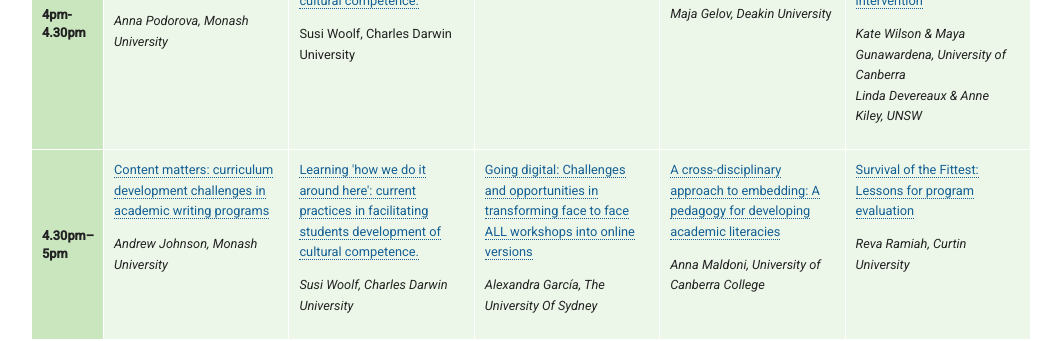
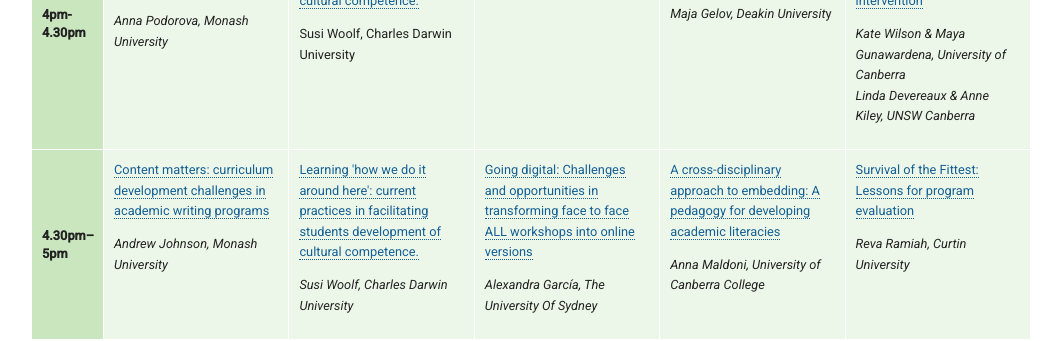
Before and after one commit to aallconference2017/aallconference2017.github.io, a Jekyll site: the page built from program/index.html, in a window 1280 px wide and 900 px high, scrolled down 2333 px. Shown: the part 172-513 px from the top of the window, without its empty margins (113-1174 px from the left). Built offline with Jekyll 4.4.1, drawn with Linux system fonts in a browser that asks for light colours.

Commit message:
Updated 'program/index.html' via CloudCannon

```diff
--- a/program/index.html
+++ b/program/index.html
@@ -93,7 +93,7 @@ show_jump_links: true
                                 <td><div class="editable"><p><a href="/Abstracts/Learning 'how we do it around here'- current practices in facilitating students development of cultural competence. .pdf">Learning 'how we do it around here': current practices in facilitating students development of cultural competence.</a></p><p>Susi Woolf, Charles Darwin University</p></div></td>
                                 <td><div class="editable"><p><a href="__notset__">Extending the learning potential of the LMS</a></p><p><em>Juanita Custance, Victoria University</em></p></div></td>
                                 <td><div class="editable"><p><a href="/Abstracts/Are we on the same page Collaborating when attitudes on teaching and learning differ .pdf">Are we on the same page? Collaborating when attitudes on teaching and learning differ</a></p><p><em>Maja Gelov, Deakin Universit</em>y</p></div></td>
-                                <td><div class="editable"><p><a href="/Abstracts/The proof of the pudding … analysing student written texts for evidence of a successful literacy intervention. .pdf">The proof of the pudding &hellip; analysing student written texts for evidence of a successful literacy intervention</a></p><p><em>Kate Wilson &amp; Maya Gunawardena, University of Canberra<br />Linda Devereaux &amp; Anne Kiley, UNSW</em></p></div></td>
+                                <td><div class="editable"><p><a href="/Abstracts/The proof of the pudding … analysing student written texts for evidence of a successful literacy intervention. .pdf">The proof of the pudding &hellip; analysing student written texts for evidence of a successful literacy intervention</a></p><p><em>Kate Wilson &amp; Maya Gunawardena, University of Canberra<br />Linda Devereaux &amp; Anne Kiley, UNSW Canberra</em></p></div></td>
                             </tr>
                             <tr>
                                 <th class="editable">4.30pm–5pm</th>
```
